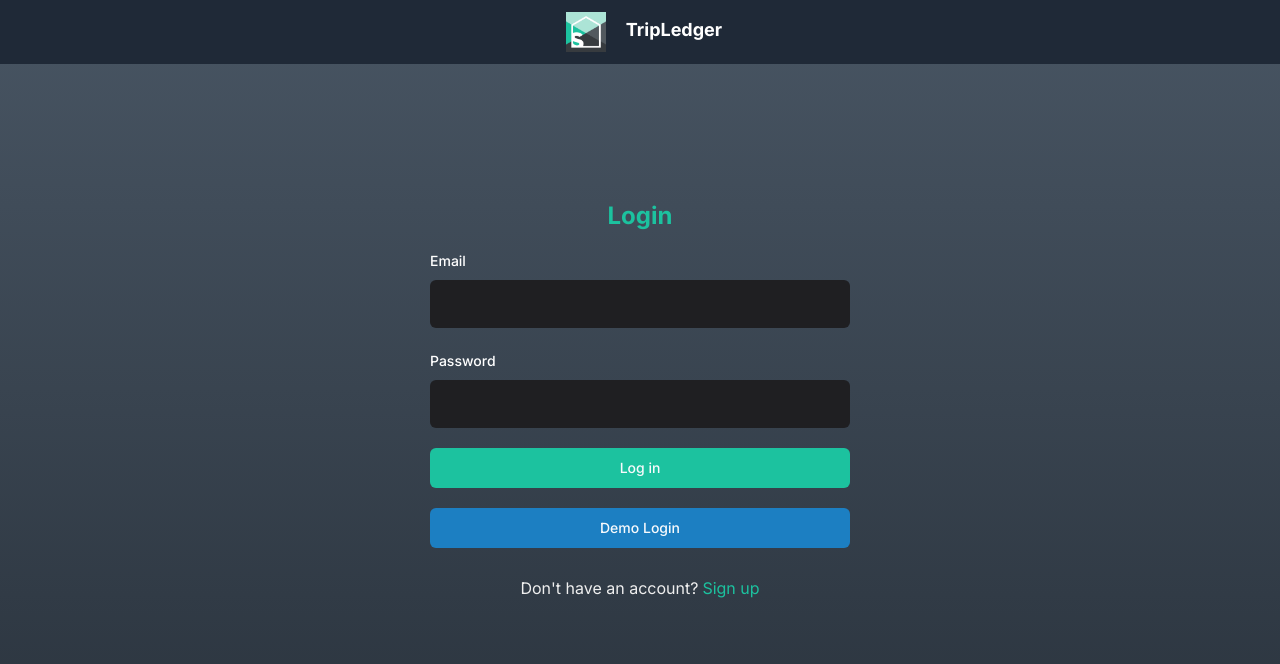
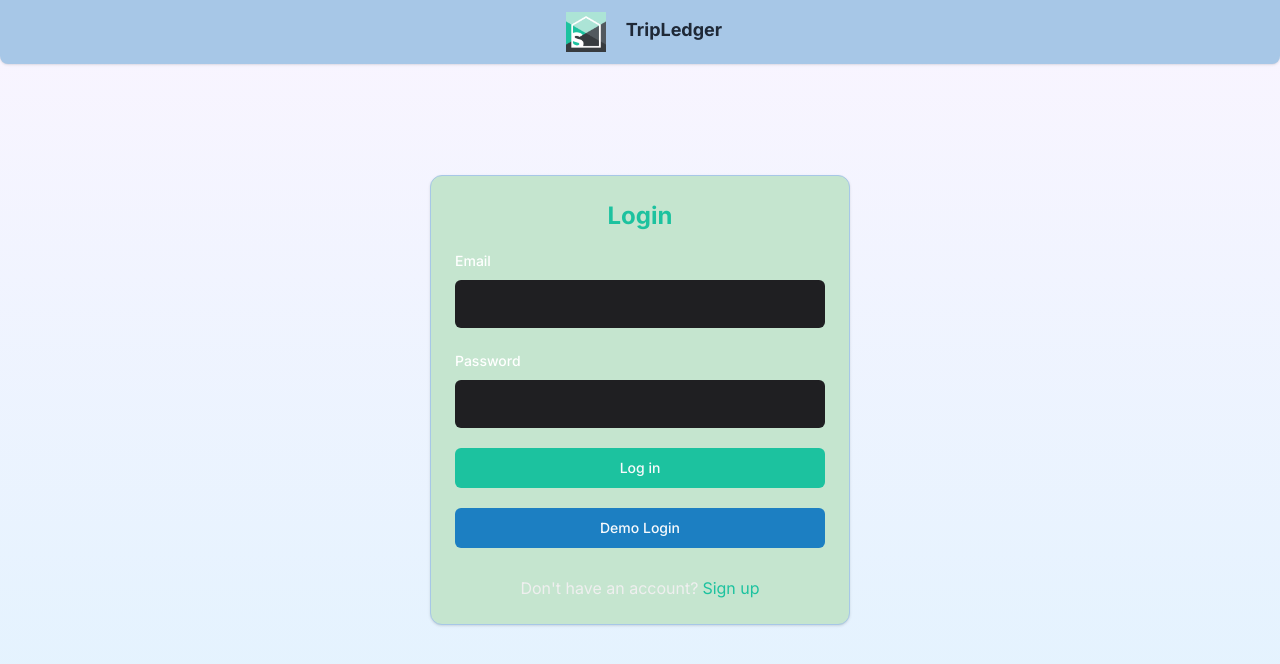
Before and after one commit to AshishBytes/trip-expense-tracker, a React (Vite) app: page /sign-in in a window 1280 px wide. Shown: the top 664 px of the page. Built offline with nearby package versions, Linux system fonts and the light colour scheme; no server answers.

Commit message:
style: apply pastel theme and rounded corners

```diff
--- a/src/_auth/forms/SigninForm.tsx
+++ b/src/_auth/forms/SigninForm.tsx
@@ -61,8 +61,8 @@ const SigninForm = () => {
 
   return (
     <Form {...form}>
-      <div className="bg-gray-800 h-16 fixed top-0 w-full z-10">
-        <div className="text-white font-bold text-lg flex items-center justify-center">
+      <div className="bg-pastel-blue h-16 fixed top-0 w-full z-10 rounded-b-lg shadow">
+        <div className="text-gray-800 font-bold text-lg flex items-center justify-center">
           <span
             role="img"
             aria-label="TripLedger App"
@@ -78,7 +78,7 @@ const SigninForm = () => {
         </div>
       </div>
 
-      <div className="sm:w-420 flex-center flex-col">
+      <div className="sm:w-420 flex-center flex-col bg-pastel-green rounded-xl shadow p-6 border border-pastel-blue">
         <h3 style={{ color: "#1CC29F" }} className="text-2xl font-bold">
           Login
         </h3>
--- a/src/_auth/forms/SignupForm.tsx
+++ b/src/_auth/forms/SignupForm.tsx
@@ -88,8 +88,8 @@ const SignupForm = () => {
 
   return (
     <Form {...form}>
-      <div className="bg-gray-800 h-16 fixed top-0 w-full z-10">
-        <div className="text-white font-bold text-lg flex items-center justify-center">
+      <div className="bg-pastel-blue h-16 fixed top-0 w-full z-10 rounded-b-lg shadow">
+        <div className="text-gray-800 font-bold text-lg flex items-center justify-center">
           <span
             role="img"
             aria-label="TripLedger App"
@@ -105,7 +105,7 @@ const SignupForm = () => {
         </div>
       </div>
 
-      <div className="sm:w-420 flex-center flex-col pt-10">
+      <div className="sm:w-420 flex-center flex-col pt-10 bg-pastel-green rounded-xl shadow p-6 border border-pastel-blue">
         <h3 style={{ color: "#1CC29F" }} className="text-2xl font-bold lg:mt-6">
           SignUp
         </h3>
--- a/src/components/shared/Bottombar.tsx
+++ b/src/components/shared/Bottombar.tsx
@@ -6,7 +6,7 @@ const Bottombar = () => {
   const { pathname } = useLocation();
 
   return (
-    <section className="bottom-bar">
+    <section className="bottom-bar text-gray-800 shadow">
       {bottombarLinks.map((link) => {
         const isActive = pathname === link.route;
         return (
@@ -24,7 +24,7 @@ const Bottombar = () => {
               height={25}
               className={`${isActive && "invert-white"}`}
             />
-            <p className="font-semibold text-light-2">{link.label}</p>
+            <p className="font-semibold">{link.label}</p>
           </Link>
         );
       })}
--- a/src/components/shared/LeftSidebar.tsx
+++ b/src/components/shared/LeftSidebar.tsx
@@ -24,9 +24,9 @@ const LeftSidebar = () => {
   };
 
   return (
-    <nav className="leftsidebar">
+    <nav className="leftsidebar text-gray-800">
       <div className="flex flex-col gap-11">
-        <Link to="/" className="text-white font-bold text-lg flex items-center">
+        <Link to="/" className="font-bold text-lg flex items-center">
           <span role="img" aria-label="TripLedger App" className="mr-1">
             <img
               width="35"
@@ -48,7 +48,7 @@ const LeftSidebar = () => {
                 style={isActive ? { backgroundColor: "#1CC29F" } : {}}>
                 <NavLink
                   to={link.route}
-                  className="flex gap-1 items-center p-1">
+                  className="flex gap-1 items-center p-1 text-gray-800">
                   <img
                     src={link.imgURL}
                     alt={link.label}
@@ -74,7 +74,7 @@ const LeftSidebar = () => {
           src="https://img.icons8.com/sf-black/64/FA5252/logout-rounded-left.png"
           alt="logout-rounded-left"
         />
-        <p className="small-medium lg:base-medium">Logout</p>
+        <p className="small-medium lg:base-medium text-gray-800">Logout</p>
       </Button>
     </nav>
   );
--- a/src/components/shared/Topbar.tsx
+++ b/src/components/shared/Topbar.tsx
@@ -3,11 +3,11 @@ import { Link } from "react-router-dom";
 const Topbar = () => {
   return (
     <section className="topbar">
-      <nav className="bg-gray-800 p-4">
+      <nav className="bg-pastel-blue p-4 rounded-b-lg shadow">
         <div className="container font-sans mx-auto flex justify-evenly items-center pe-8">
           <Link
             to="/"
-            className="text-white font-bold text-lg flex items-center">
+            className="text-gray-800 font-bold text-lg flex items-center">
             <span role="img" aria-label="TripLedger App" className="mr-1 pr-2">
               <img
                 width="40"
--- a/src/globals.css
+++ b/src/globals.css
@@ -11,13 +11,13 @@
   }
 
   body {
-    background: #485563;
+    background: #faf5ff;
     /* fallback for old browsers */
-    background: -webkit-linear-gradient(to top, #29323c, #485563);
+    background: -webkit-linear-gradient(to bottom, #faf5ff, #e0f2fe);
     /* Chrome 10-25, Safari 5.1-6 */
-    background: linear-gradient(to top, #29323c, #485563);
+    background: linear-gradient(to bottom, #faf5ff, #e0f2fe);
     /* W3C, IE 10+/ Edge, Firefox 16+, Chrome 26+, Opera 12+, Safari 7+ */
-    color: white;
+    color: #333;
     min-height: 80vh;
     font-family: 'Inter', sans-serif;
   }
@@ -199,7 +199,7 @@
 
   /* Bottom bar */
   .bottom-bar {
-    @apply z-50 flex-between w-full sticky bottom-0 rounded-t-[20px] bg-gray-800 px-5 py-4 md:hidden;
+    @apply z-50 flex-between w-full sticky bottom-0 rounded-t-[20px] bg-pastel-blue px-5 py-4 md:hidden shadow;
   }
 
   /* File uploader */
@@ -230,7 +230,7 @@
 
   /* Left sidebar */
   .leftsidebar {
-    @apply hidden md:flex px-5 py-10 flex-col justify-between min-w-[220px] bg-gray-800;
+    @apply hidden md:flex px-5 py-10 flex-col justify-between min-w-[220px] bg-pastel-blue rounded-r-xl shadow;
   }
 
   .leftsidebar-link:hover {
--- a/tailwind.config.js
+++ b/tailwind.config.js
@@ -33,6 +33,11 @@ module.exports = {
         "light-2": "#EFEFEF",
         "light-3": "#7878A3",
         "light-4": "#5C5C7B",
+        "pastel-blue": "#a7c7e7",
+        "pastel-green": "#c5e5cf",
+        "pastel-pink": "#ffd1dc",
+        "pastel-yellow": "#faf3a0",
+        "pastel-purple": "#dec9e9",
       },
       screens: {
         xs: "480px",
```
